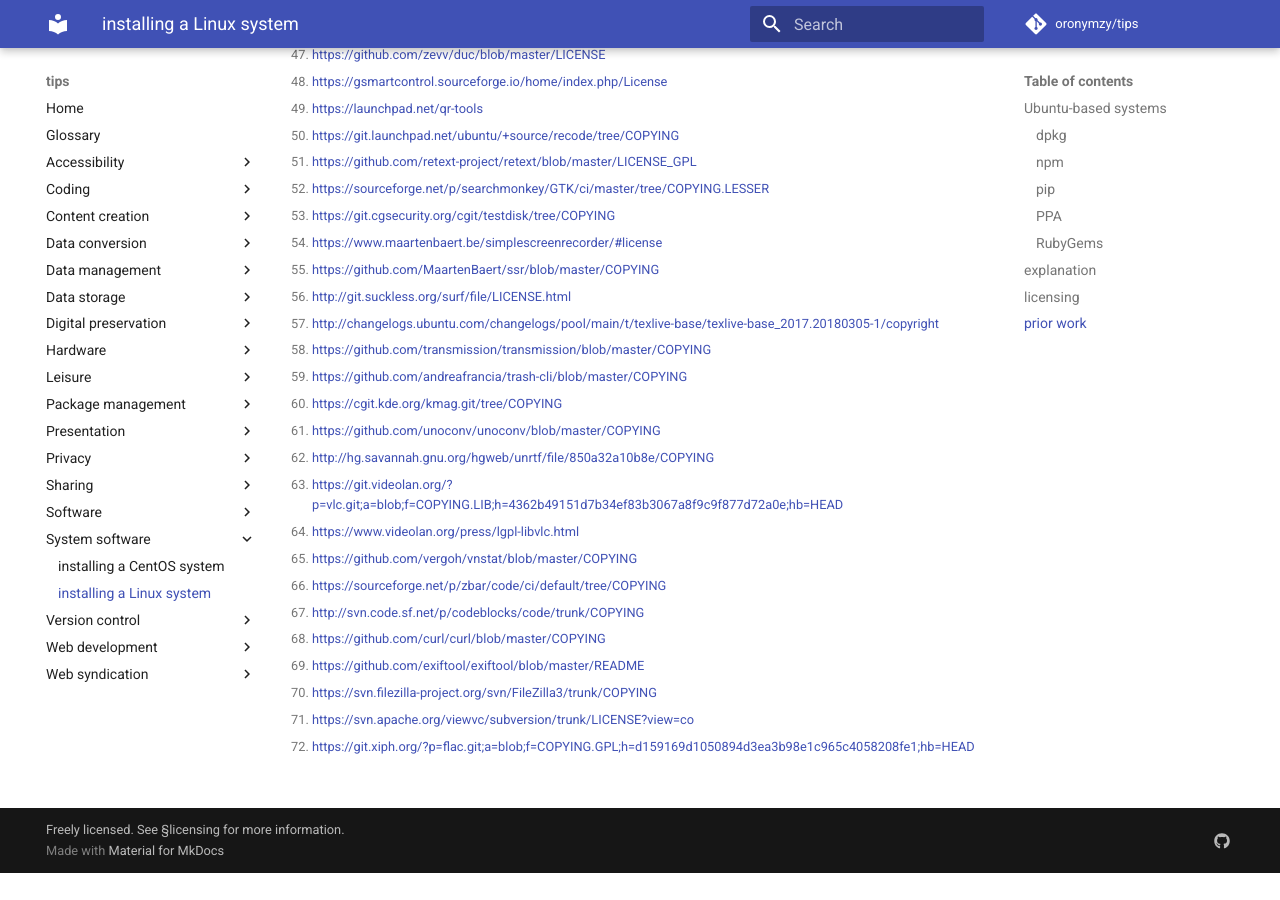
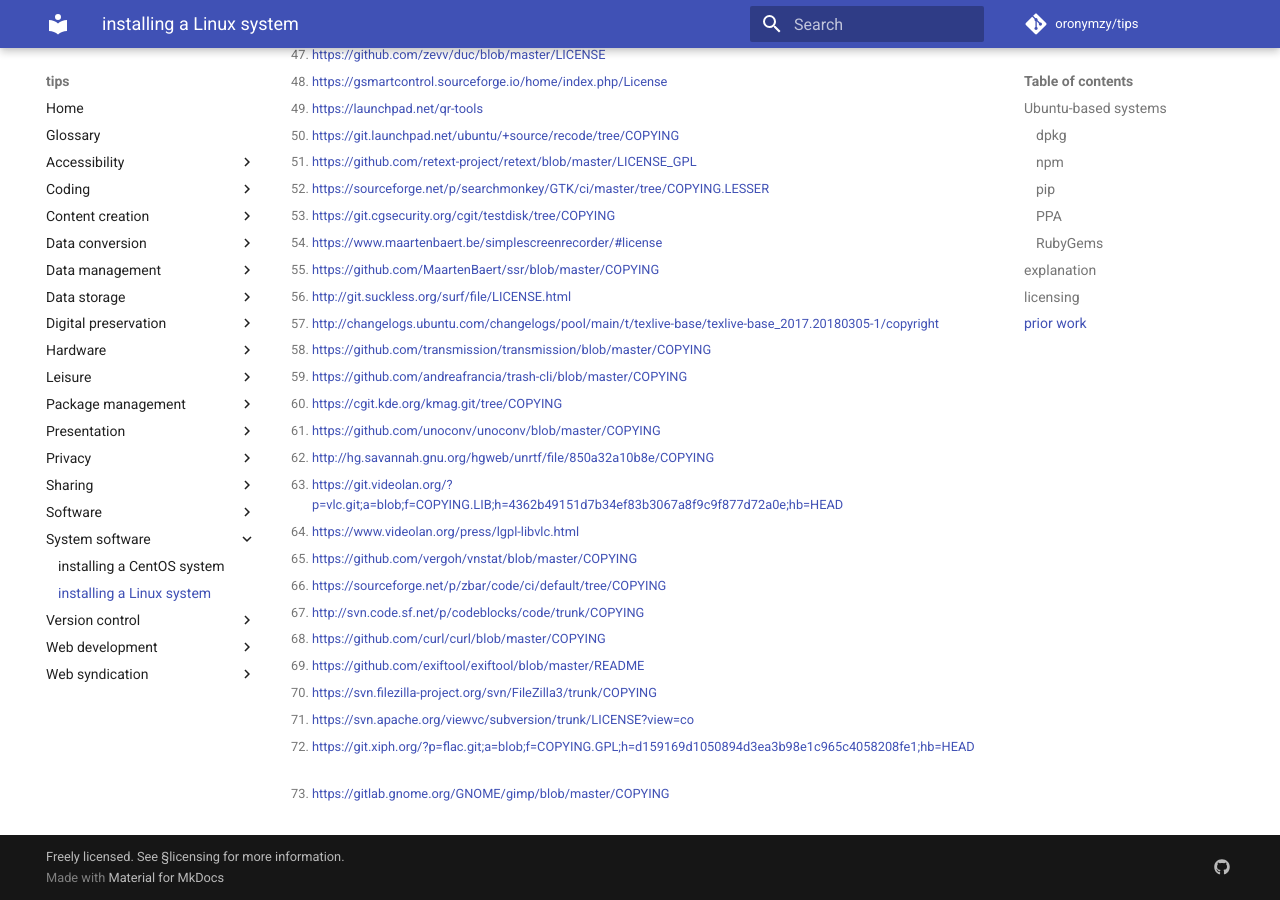
Before and after one commit to oronymzy/tips, an MkDocs documentation site: the page built from docs/insLnxS.md, in a window 1280 px wide and 900 px high, scrolled down 8025 px. Built offline with MkDocs 1.6.1 and Material for MkDocs 9.7.7, drawn with Linux system fonts in a browser that asks for light colours; comment, search, counter and statistics services are not loaded; before the commit the page ends 8898 px from its top, so only the background shows below that; part of the change alters nothing that is shown.

Commit message:
Add information related to 'gedit' and 'GIMP', add footnote
Add predominant programming language information for 'gedit' and 'GIMP'.
Add additional footnote evidencing GIMP's license.

```diff
--- a/docs/insLnxS.md
+++ b/docs/insLnxS.md
@@ -69,8 +69,8 @@ For Lubuntu, install additional packages using `sudo apt install dolphin kate op
 | `filezilla`                    | [FileZilla]                                              | [data transmission] for [FTP]                        | [GUI]          | [GNU GPL v2.0] [^insLnxS70] or later[^insLnxS20]                     | [C++]
 | `flac`                         | [FLAC]                                                   | [lossless] [audio] compression [codec]               | [CLI]          | [GNU GPL] [^insLnxS21] [^insLnxS72]                                  | [C]
 | `focuswriter`                  | [FocusWriter]                                            | [word processing]                                    | [GUI]          | [GNU GPL v3.0] [^insLnxS22]                                          | [C++]
-| `gedit`                        | [gedit]                                                  | [text editing]                                       | [GUI]          | [GNU GPL v2.0] [^insLnxS24]
-| `gimp`                         | [GIMP]                                                   | [image editing] for [raster graphics]                | [GUI]          | [GNU GPL v3.0] [^insLnxS25]
+| `gedit`                        | [gedit]                                                  | [text editing]                                       | [GUI]          | [GNU GPL v2.0] [^insLnxS24]                                          | [C]
+| `gimp`                         | [GIMP]                                                   | [image editing] for [raster graphics]                | [GUI]          | [GNU GPL v3.0] [^insLnxS25] [^insLnxS73]                             | [C]
 | `git-cola`                     | [Git Cola]                                               | [version control] for [Git]                          | [GUI]          | [GNU GPL v2.0] [^insLnxS9]
 | `gnome-disk-utility`           | [gnome-disk-utility]                                     | [disk utility] package                               | [GUI]          | [GNU GPL v2.0] [^insLnxS26]
 | `gnome-terminal`               | [GNOME Terminal]                                         | [terminal emulation]                                 | [GUI]          | [GNU GPL v3.0] [^insLnxS27]
@@ -347,3 +347,4 @@ For Lubuntu, install additional packages using `sudo apt install dolphin kate op
 [^insLnxS70]: <https://svn.filezilla-project.org/svn/FileZilla3/trunk/COPYING>
 [^insLnxS71]: <https://svn.apache.org/viewvc/subversion/trunk/LICENSE?view=co>
 [^insLnxS72]: <https://git.xiph.org/?p=flac.git;a=blob;f=COPYING.GPL;h=d159169d1050894d3ea3b98e1c965c4058208fe1;hb=HEAD>
+[^insLnxS73]: <https://gitlab.gnome.org/GNOME/gimp/blob/master/COPYING>
```
